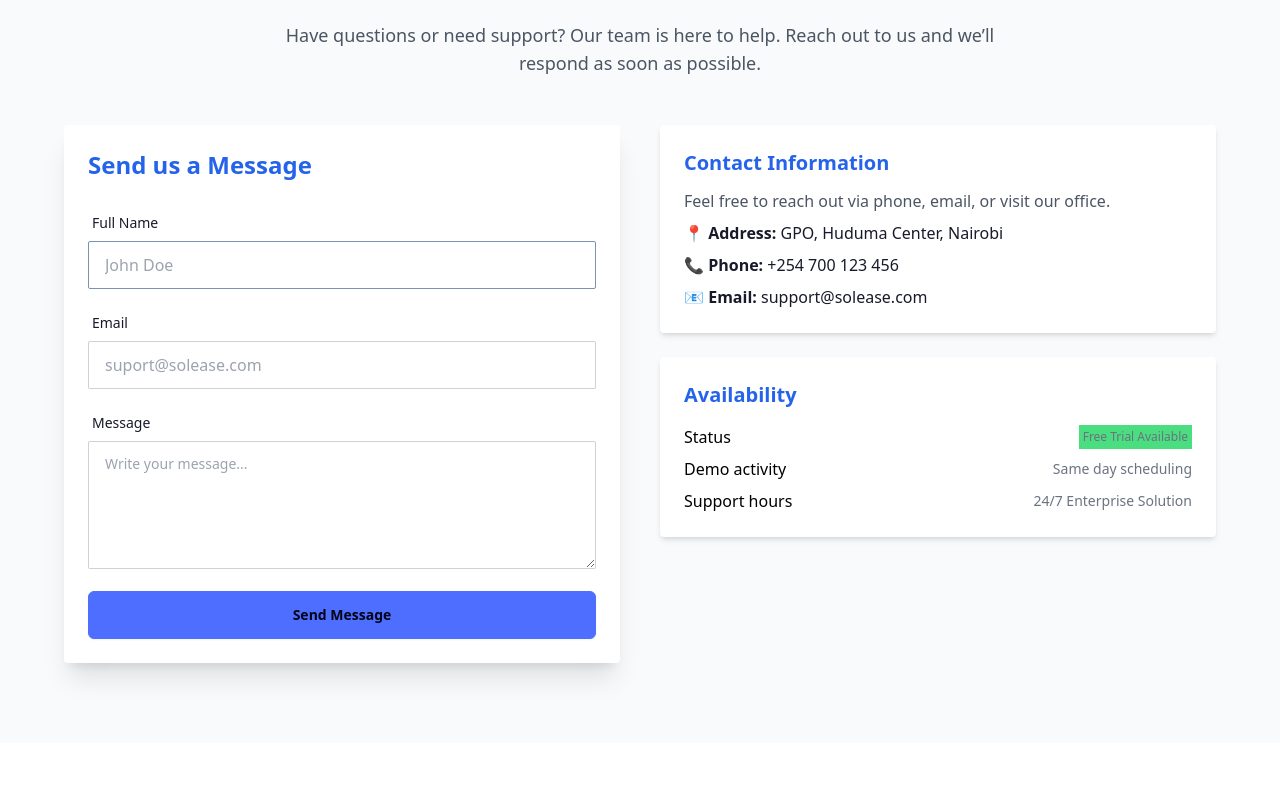
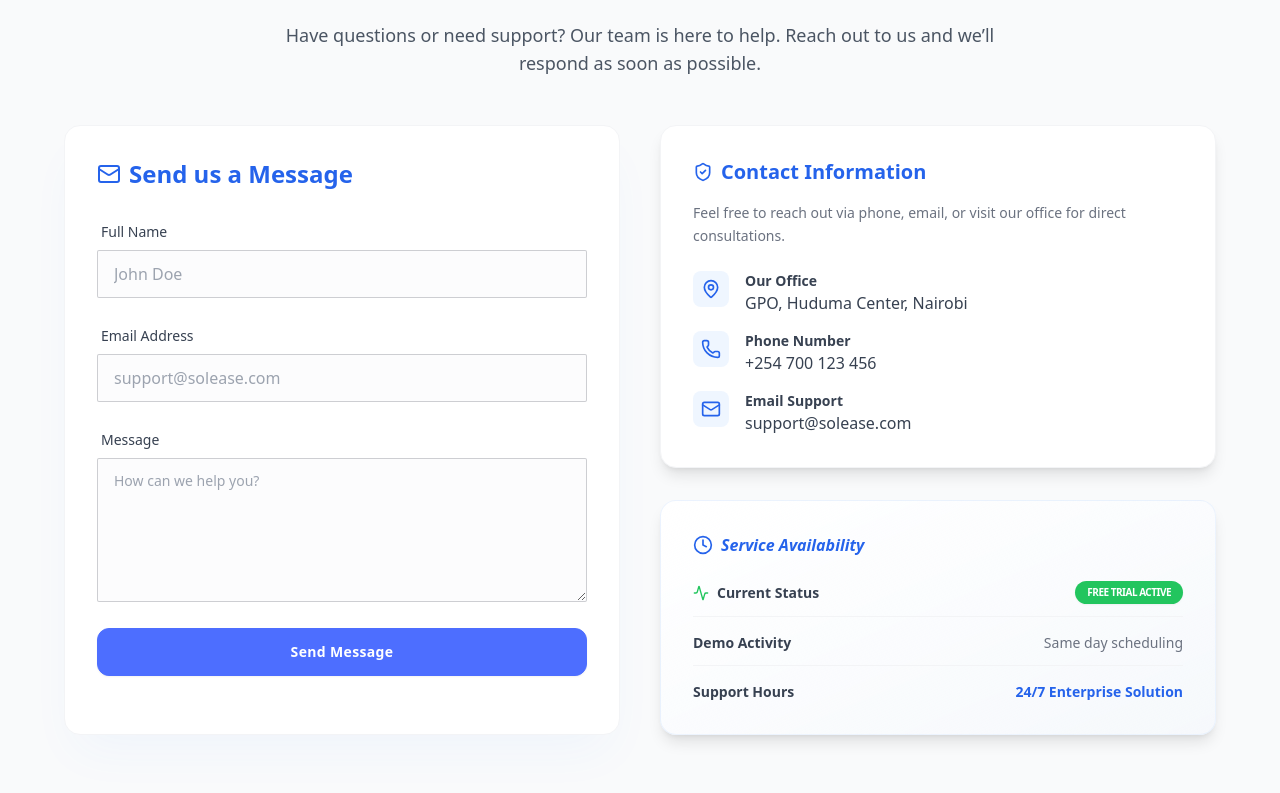
Before and after one commit to JAM3S11/solease, a React (Vite) app in the folder frontend/: page / in a window 1280 px wide. Shown: the part 4047-4840 px from the top of the page. Built offline with nearby package versions, Linux system fonts and the light colour scheme; no server answers.

Commit message:
Contact Page updated

```diff
--- a/frontend/src/pages/ContactPage.jsx
+++ b/frontend/src/pages/ContactPage.jsx
@@ -2,14 +2,16 @@ import React, { useState } from "react";
 import api from "../lib/utils.js";
 import { useNavigate } from "react-router";
 import toast from "react-hot-toast";
+import { motion } from "framer-motion"; // Added for motion
+import { MapPin, Phone, Mail, Clock, ShieldCheck, Activity } from "lucide-react"; // Refined icons
 
 const ContactPage = () => {
-  const [ formData, setFormData ] = useState({
+  const [formData, setFormData] = useState({
     fullName: "",
     email: "",
     message: "",
   });
-  const [ isSending, setIsSending ] = useState(false);
+  const [isSending, setIsSending] = useState(false);
 
   const navigate = useNavigate();
 
@@ -22,59 +24,62 @@ const ContactPage = () => {
 
   const handleSubmit = async (e) => {
     e.preventDefault();
-
-    // Check if the fields are empty
-    if(!formData.fullName || !formData.email || !formData.message){
+    if (!formData.fullName || !formData.email || !formData.message) {
       toast.error("All fields are required!");
       return;
-    };
+    }
 
     try {
       setIsSending(true);
       await api.post("/contact", formData);
-      setFormData({
-        fullName: "",
-        email: "",
-        message: "",
-      })
-
-      // Toast message
+      setFormData({ fullName: "", email: "", message: "" });
       toast.success("Thank you for reaching out to us! We shall get back to you!");
       navigate("/");
     } catch (error) {
-      console.log("Error creating note", error);
-      if (error.response.status === 429) {
-        toast.error("Slow down! You're navigating too fast", {
-          duration: 4000,
-          icon: "💀",
-        });
+      if (error.response?.status === 429) {
+        toast.error("Slow down! You're navigating too fast", { duration: 4000, icon: "💀" });
       } else {
         toast.error("Failed to fill contact form");
       }
-    } finally{
+    } finally {
       setIsSending(false);
     }
-  }
+  };
+
+  // Motion variants for consistent entry
+  const fadeInUp = {
+    initial: { opacity: 0, y: 20 },
+    animate: { opacity: 1, y: 0 },
+    transition: { duration: 0.5 }
+  };
+
   return (
-    <div id="contact" className="min-h-screen bg-gray-50 flex flex-col items-center py-20 px-4">
+    <div id="contact" className="min-h-screen bg-gray-50 flex flex-col items-center py-20 px-4 overflow-hidden">
       {/* Heading */}
-      <div className="max-w-3xl text-center mb-12">
+      <motion.div {...fadeInUp} className="max-w-3xl text-center mb-12">
         <h1 className="text-4xl font-extrabold text-blue-600 mb-4">Get in Touch</h1>
         <p className="text-gray-600 text-lg">
           Have questions or need support? Our team is here to help.
           Reach out to us and we’ll respond as soon as possible.
         </p>
-      </div>
+      </motion.div>
 
       {/* Content */}
       <div className="grid grid-cols-1 md:grid-cols-2 gap-10 max-w-6xl w-full">
+
         {/* Contact Form */}
-        <div className="card bg-white shadow-xl p-6 mx-2 md:mx-0">
-          <h2 className="text-2xl font-bold text-blue-600 mb-6">Send us a Message</h2>
-          <form className="space-y-4" onSubmit={handleSubmit}>
+        <motion.div
+          {...fadeInUp}
+          transition={{ delay: 0.2 }}
+          className="card bg-white shadow-2xl shadow-blue-500/5 p-8 mx-2 md:mx-0 rounded-2xl border border-gray-100"
+        >
+          <h2 className="text-2xl font-bold text-blue-600 mb-6 flex items-center gap-2">
+            <Mail className="size-6" /> Send us a Message
+          </h2>
+          <form className="space-y-5" onSubmit={handleSubmit}>
             <div>
               <label className="label">
-                <span className="label-text font-medium">Full Name</span>
+                <span className="label-text font-medium text-gray-700">Full Name</span>
               </label>
               <input
                 type="text"
@@ -82,78 +87,109 @@ const ContactPage = () => {
                 value={formData.fullName}
                 onChange={handleChange}
                 placeholder="John Doe"
-                className="input input-bordered input-secondary w-full"
+                className="input input-bordered focus:input-primary w-full bg-gray-50/50"
               />
             </div>
 
             <div>
               <label className="label">
-                <span className="label-text font-medium">Email</span>
+                <span className="label-text font-medium text-gray-700">Email Address</span>
               </label>
               <input
                 type="email"
                 name="email"
                 value={formData.email}
                 onChange={handleChange}
-                placeholder="suport@solease.com"
-                className="input input-bordered w-full"
+                placeholder="support@solease.com"
+                className="input input-bordered focus:input-primary w-full bg-gray-50/50"
               />
             </div>
 
             <div>
               <label className="label">
-                <span className="label-text font-medium">Message</span>
+                <span className="label-text font-medium text-gray-700">Message</span>
               </label>
               <textarea
                 name="message"
                 value={formData.message}
                 onChange={handleChange}
-                placeholder="Write your message..."
-                className="textarea textarea-bordered w-full h-32"
+                placeholder="How can we help you?"
+                className="textarea textarea-bordered focus:textarea-primary w-full h-36 bg-gray-50/50"
               ></textarea>
             </div>
 
-            <button className="btn btn-primary btn-md rounded-md w-full" disabled={isSending}>
-              {isSending ? "Sending.." : "Send Message"}
-            </button>
+            <motion.button
+              whileHover={{ scale: 1.01 }}
+              whileTap={{ scale: 0.98 }}
+              className="btn btn-primary btn-md rounded-xl w-full text-white font-bold tracking-wide"
+              disabled={isSending}
+            >
+              {isSending ? "Sending..." : "Send Message"}
+            </motion.button>
           </form>
-        </div>
+        </motion.div>
 
-        {/* Contact Info */}
-        <div className="space-y-6">
-          <div className="card bg-white shadow-md p-6 mx-2 md:mx-0">
-            <h2 className="text-xl font-bold text-blue-600 mb-3">Contact Information</h2>
-            <p className="text-gray-600 mb-2">
-              Feel free to reach out via phone, email, or visit our office.
+        {/* Contact Info & Availability Column */}
+        <div className="space-y-8">
+          {/* Contact Info */}
+          <motion.div
+            {...fadeInUp}
+            transition={{ delay: 0.3 }}
+            className="card bg-white shadow-lg p-8 mx-2 md:mx-0 rounded-2xl border border-gray-100"
+          >
+            <h2 className="text-xl font-bold text-blue-600 mb-4 flex items-center gap-2">
+              <ShieldCheck className="size-5" /> Contact Information
+            </h2>
+            <p className="text-gray-500 text-sm mb-6 leading-relaxed">
+              Feel free to reach out via phone, email, or visit our office for direct consultations.
             </p>
-            <ul className="space-y-2">
-              <li>
-                📍 <span className="font-semibold">Address:{" "}</span>GPO, Huduma Center, Nairobi
+            <ul className="space-y-4">
+              <li className="flex items-start gap-4 text-gray-700">
+                <div className="p-2 bg-blue-50 rounded-lg text-blue-600"><MapPin size={20} /></div>
+                <div><span className="font-bold block text-sm">Our Office</span>GPO, Huduma Center, Nairobi</div>
               </li>
-              <li>
-                📞 <span className="font-semibold">Phone:{" "}</span> +254 700 123 456
+              <li className="flex items-start gap-4 text-gray-700">
+                <div className="p-2 bg-blue-50 rounded-lg text-blue-600"><Phone size={20} /></div>
+                <div><span className="font-bold block text-sm">Phone Number</span>+254 700 123 456</div>
               </li>
-              <li>
-                📧 <span className="font-semibold">Email:{" "}</span> support@solease.com
+              <li className="flex items-start gap-4 text-gray-700">
+                <div className="p-2 bg-blue-50 rounded-lg text-blue-600"><Mail size={20} /></div>
+                <div><span className="font-bold block text-sm">Email Support</span>support@solease.com</div>
               </li>
             </ul>
-          </div>
+          </motion.div>
 
-          <div className="card bg-white shadow-md p-6 mx-2 md:mx-0">
-            <p className="card-title mb-4 text-blue-600">Availability</p>
-            <div className="flex justify-between items-center text-sm sm:text-base">
-              <p className="text-base text-black">Status</p>
-              <p className="text-gray-500 text-xs bg-green-400 p-1">Free Trial Available</p>
+          {/* Availability Card */}
+          <motion.div
+            {...fadeInUp}
+            transition={{ delay: 0.4 }}
+            className="card bg-gradient-to-br from-white to-blue-50/30 shadow-lg p-8 mx-2 md:mx-0 rounded-2xl border border-blue-100/50"
+          >
+            <p className="font-bold mb-6 text-blue-600 flex items-center gap-2 italic">
+              <Clock className="size-5" /> Service Availability
+            </p>
+
+            <div className="space-y-4">
+              <div className="flex justify-between items-center border-b border-gray-100 pb-3">
+                <p className="text-sm font-semibold text-gray-700 flex items-center gap-2">
+                  <Activity size={16} className="text-green-500" /> Current Status
+                </p>
+                <span className="px-3 py-1 bg-green-500 text-white text-[10px] font-black uppercase tracking-tighter rounded-full shadow-sm">
+                  Free Trial Active
+                </span>
+              </div>
+
+              <div className="flex justify-between items-center border-b border-gray-100 pb-3">
+                <p className="text-sm font-semibold text-gray-700">Demo Activity</p>
+                <p className="text-gray-500 text-sm font-medium">Same day scheduling</p>
+              </div>
+
+              <div className="flex justify-between items-center">
+                <p className="text-sm font-semibold text-gray-700">Support Hours</p>
+                <p className="text-blue-600 text-sm font-bold">24/7 Enterprise Solution</p>
+              </div>
             </div>
-            <div className="flex justify-between items-center text-sm sm:text-base mt-2">
-              <p className="text-base text-black">Demo activity</p>
-              <p className="text-gray-500 text-sm">Same day scheduling</p>
-            </div>
-            <div className="flex justify-between items-center text-sm sm:text-base mt-2">
-              <p className="text-base text-black">Support hours</p>
-              <p className="text-gray-500 text-sm">24/7 Enterprise Solution</p>
-            </div>
-          </div>
+          </motion.div>
         </div>
       </div>
     </div>
```
